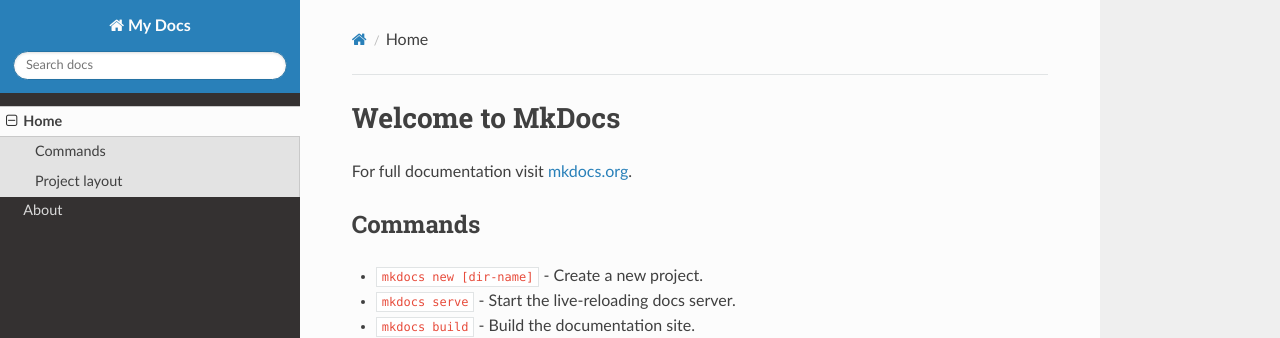
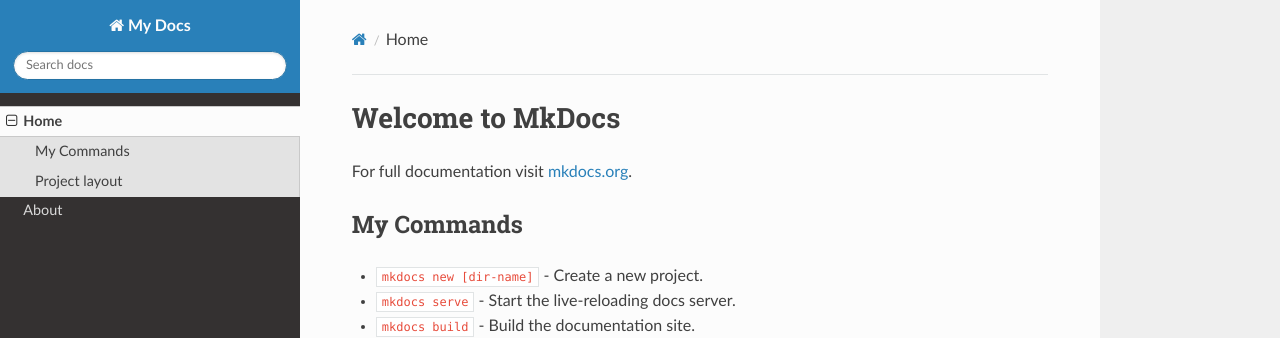
Before and after one commit to gbaldassin/mysite, an MkDocs documentation site: the page built from docs/index.md, in a window 1280 px wide. Shown: the top 338 px of the page. Built offline with MkDocs 1.6.1, drawn with Linux system fonts in a browser that asks for light colours; nearby versions of some CDN libraries.

```diff
--- a/docs/index.md
+++ b/docs/index.md
@@ -2,7 +2,7 @@
 
 For full documentation visit [mkdocs.org](https://www.mkdocs.org).
 
-## Commands
+## My Commands
 
 * `mkdocs new [dir-name]` - Create a new project.
 * `mkdocs serve` - Start the live-reloading docs server.
```
